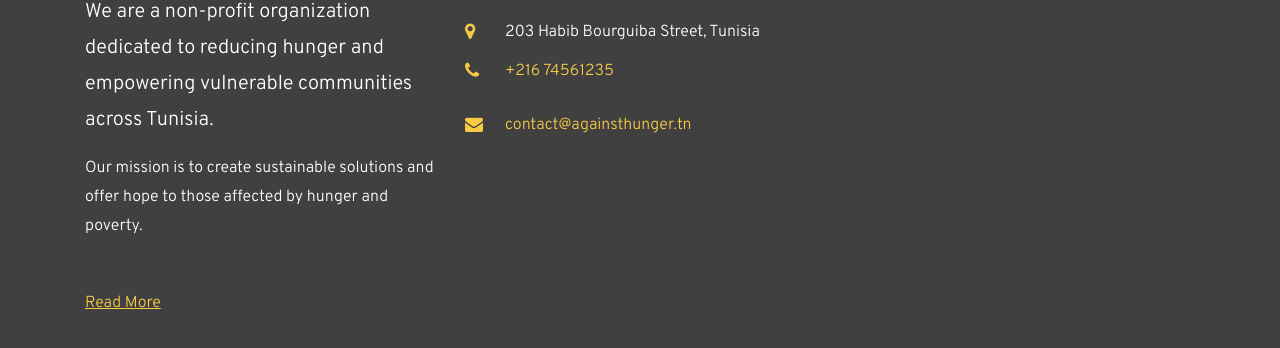
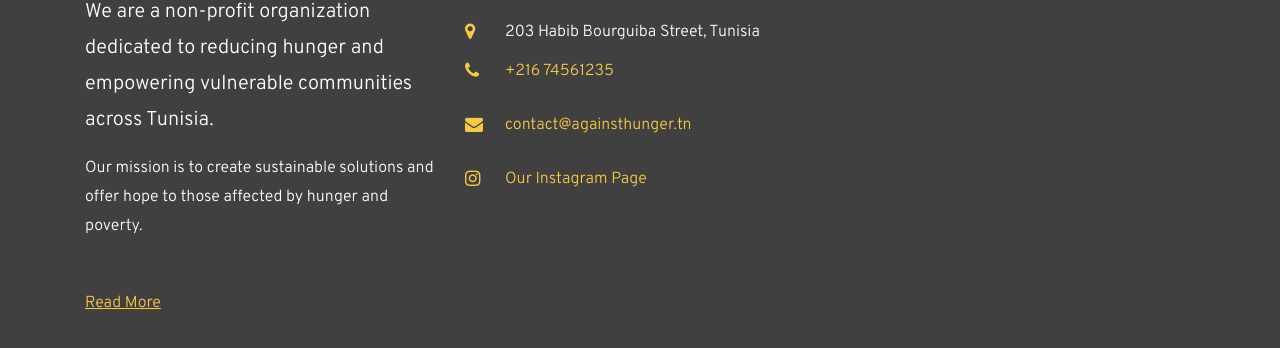
Before and after one commit to SlimBizid/SlimBizid.github.io, a plain HTML site: page index.html in a window 1280 px wide. Shown: the part 3984-4332 px from the top of the page. Drawn offline with Linux system fonts and the light colour scheme; some packages are replaced by stand-ins of ours; no server answers; files whose address does not match are found by name.

Commit message:
changed logo&added insta link

```diff
--- a/index.html
+++ b/index.html
@@ -307,6 +307,11 @@
                 <li><span class="icon icon-map-marker"></span><span class="text">203 Habib Bourguiba Street, Tunisia</span></li>
                 <li><a href="#"><span class="icon icon-phone"></span><span class="text">+216 74561235</span></a></li>
                 <li><a href="#"><span class="icon icon-envelope"></span><span class="text">contact@againsthunger.tn</span></a></li>
+                <li>
+                  <a href="https://www.instagram.com/against_hungerr?igsh=NnVqdThzMGg4Yjg5" target="_blank">
+                      <span class="icon icon-instagram"></span><span class="text">Our Instagram Page</span>
+                  </a>
+              </li>
               </ul>
             </div>
         </div>
```
Also changed, not shown: images/sustainers.jpg.
